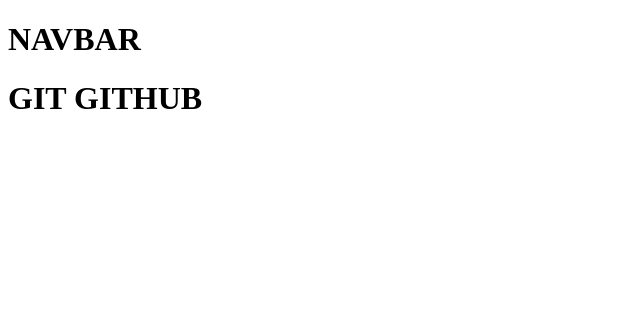
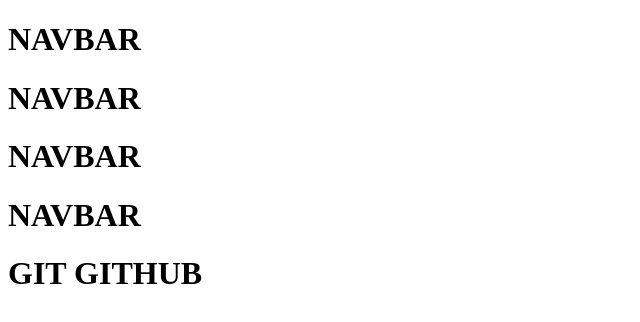
Before and after one commit to Bill0197/g8, a plain HTML site: page index.html in a window 1280 px wide. Shown: the whole page, without its empty margins (0-640 px from the left). Drawn offline with Linux system fonts and the light colour scheme.

Commit message:
navbar kupaytirildi

```diff
--- a/index.html
+++ b/index.html
@@ -8,6 +8,9 @@
   </head>
   <body>
     <h1>NAVBAR</h1>
+    <h1>NAVBAR</h1>
+    <h1>NAVBAR</h1>
+    <h1>NAVBAR</h1>
     <h1>GIT GITHUB</h1>
   </body>
 </html>
```
